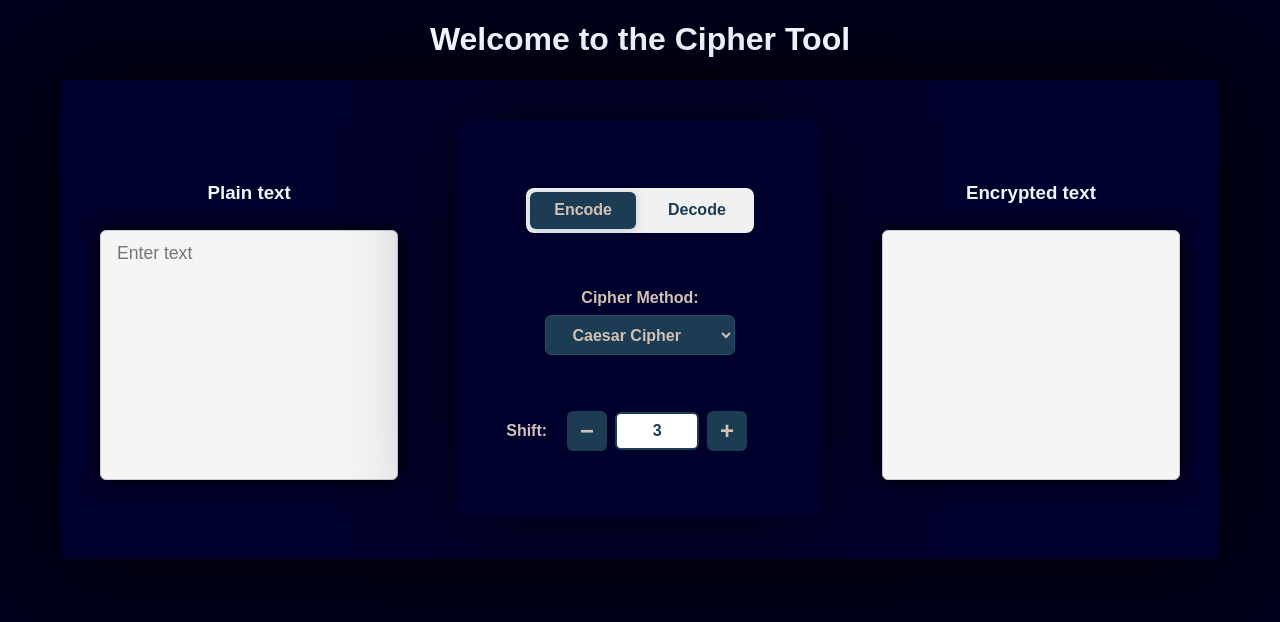
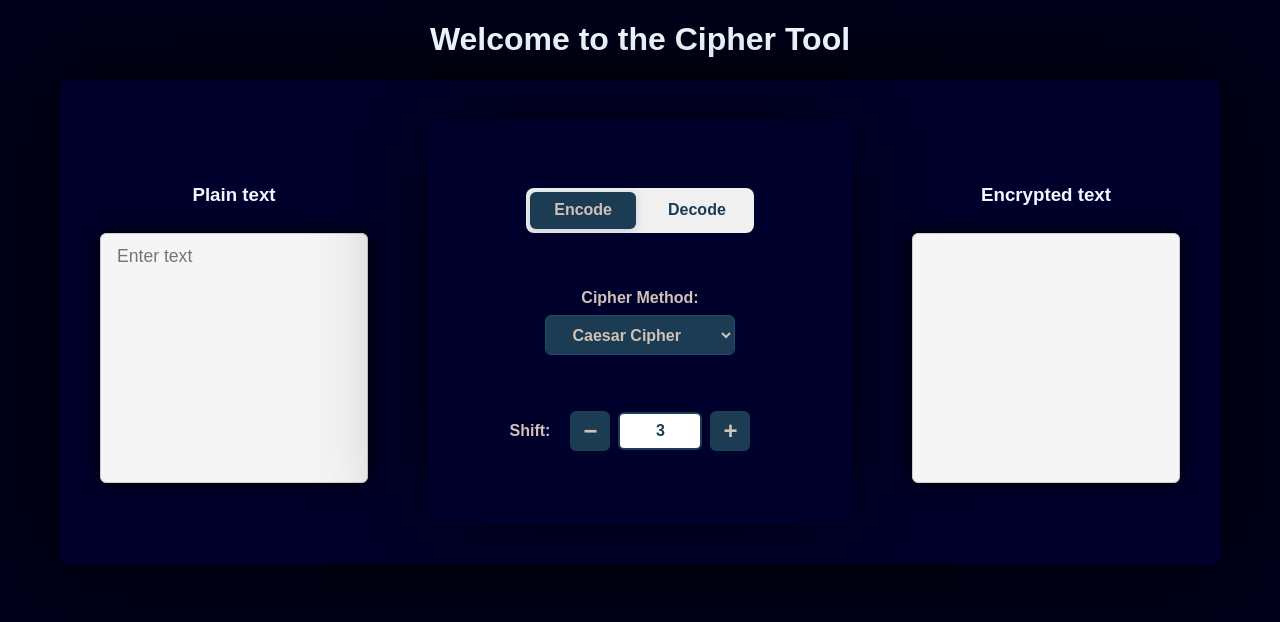
Before and after one commit to MaxLindquistLnu/L3, a React (Vite) app: page / in a window 1280 px wide. Shown: the top 622 px of the page. Built offline with nearby package versions, Linux system fonts and the light colour scheme.

Commit message:
style: adjust layout and color for Caesar and Vigenere options components

```diff
--- a/src/components/cipherTool/cipherTool.css
+++ b/src/components/cipherTool/cipherTool.css
@@ -16,4 +16,6 @@
     box-shadow: 0px 0px 100px rgba(0, 0, 0, 0.7);
     padding: 10px;
     border-radius: 8px;
+    min-width: 400px;
+    min-height: 380px;
 }
--- a/src/components/cipherTool/components/caesarOptions/caesarOptions.css
+++ b/src/components/cipherTool/components/caesarOptions/caesarOptions.css
@@ -1,6 +1,7 @@
 .caesar-options {
     display: flex;
     align-items: center;
+    justify-content: center;
     padding: 1rem;
 }
 
--- a/src/components/cipherTool/components/vigenereOptions/vigenereOptions.css
+++ b/src/components/cipherTool/components/vigenereOptions/vigenereOptions.css
@@ -7,7 +7,7 @@
 
 .vigenere-options label {
     font-weight: 600;
-    color: #1B3C53;
+    color: #D2C1B6;
 }
 
 .key-input {
```
